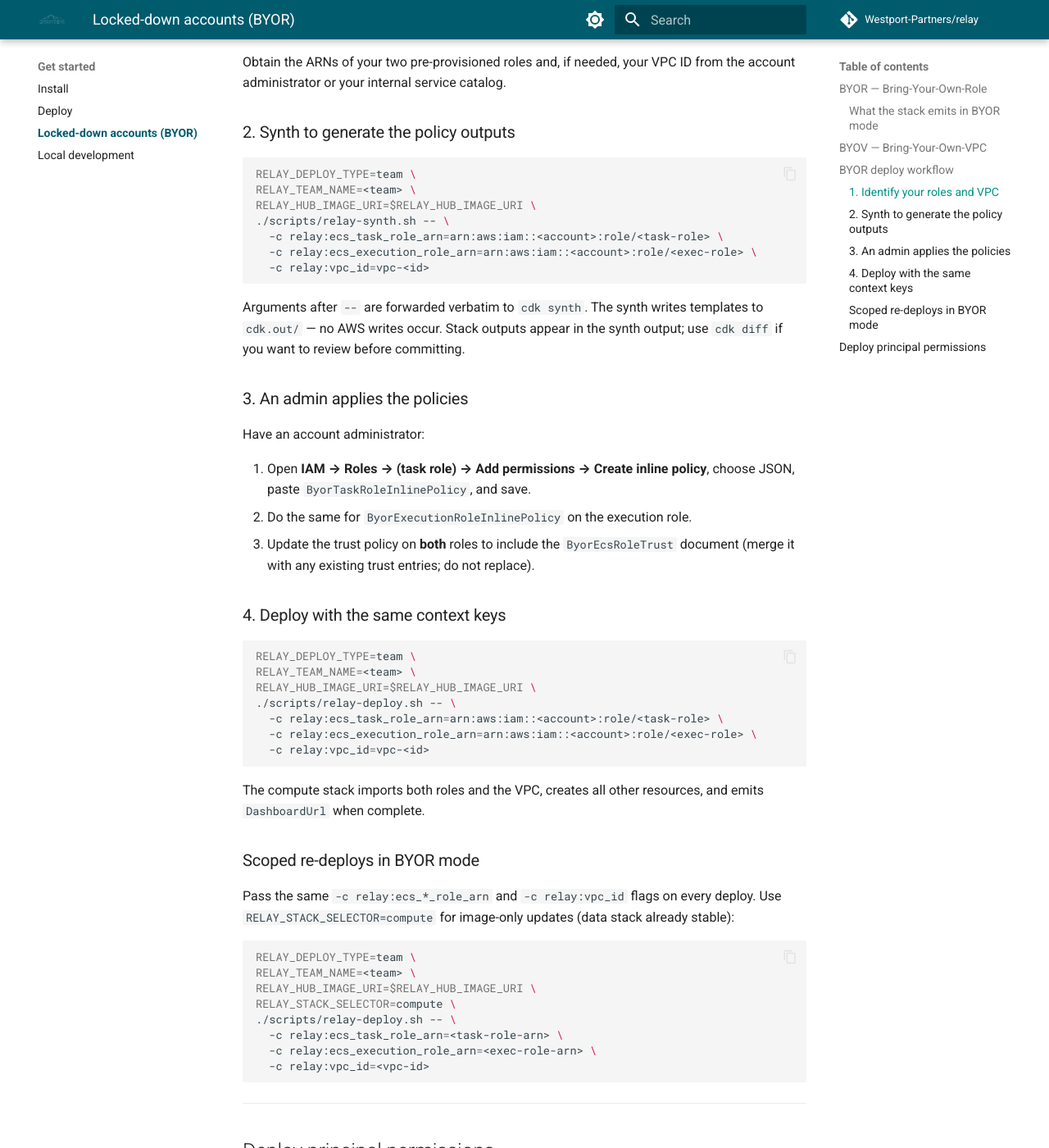
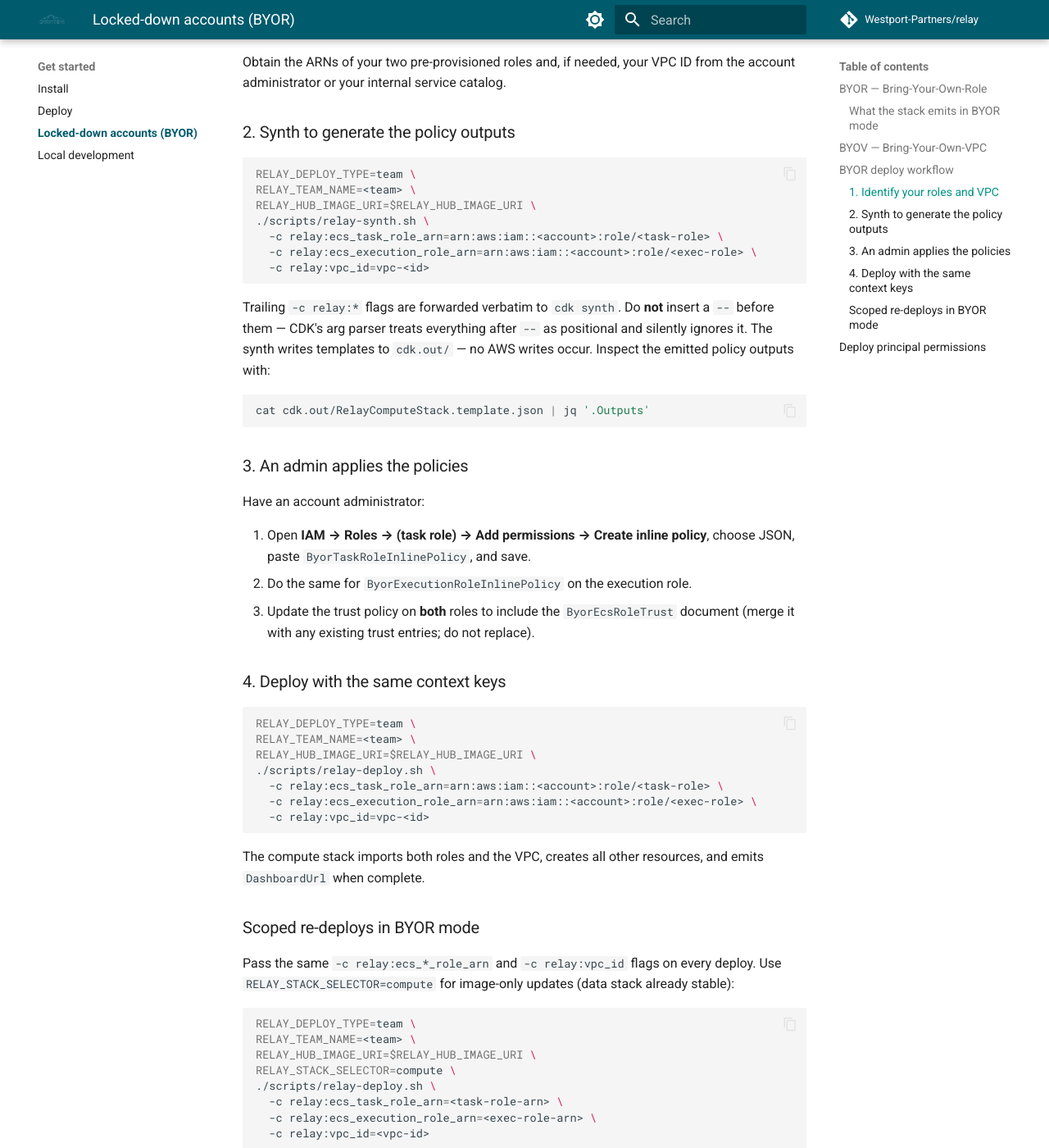
Before and after one commit to Westport-Partners/relay, an MkDocs documentation site: the page built from docs/byor.md, in a window 1280 px wide and 1400 px high, scrolled down 2650 px. Shown: the whole window at 82% size. Built offline with MkDocs 1.6.1 and Material for MkDocs 9.7.7, drawn with Linux system fonts in a browser that asks for light colours; comment, search, counter and statistics services are not loaded.

Commit message:
fix(deploy): forward BYOR context flags through synth scripts (#74) (#75)
relay-synth.sh and relay-deploy-direct.sh did not forward "$@" to
cdk synth, so BYOR/BYOV context flags (role ARNs, VPC id) documented
for locked-down accounts were silently dropped — the synthesized
template created a new IAM role and VPC instead of importing the
supplied ones.

Also remove the `--` separator from every documented BYOR command:
CDK's arg parser runs yargs with populate--=false, so anything after
`--` lands in positional args and context flags are ignored even once
forwarded (verified against the real aws-cdk CLI). This affected
relay-deploy.sh too, despite it already forwarding "$@".

Fix relay-verify.sh's synth gate to supply placeholder identity inputs
when unset — the dry-run synth is a validation step and must not block
developers/CI that lack deploy env vars.

Co-authored-by: Claude Opus 4.8 <noreply@anthropic.com>

````diff
--- a/docs/byor.md
+++ b/docs/byor.md
@@ -108,15 +108,20 @@ account administrator or your internal service catalog.
 RELAY_DEPLOY_TYPE=team \
 RELAY_TEAM_NAME=<team> \
 RELAY_HUB_IMAGE_URI=$RELAY_HUB_IMAGE_URI \
-./scripts/relay-synth.sh -- \
+./scripts/relay-synth.sh \
   -c relay:ecs_task_role_arn=arn:aws:iam::<account>:role/<task-role> \
   -c relay:ecs_execution_role_arn=arn:aws:iam::<account>:role/<exec-role> \
   -c relay:vpc_id=vpc-<id>
 ```
 
-Arguments after `--` are forwarded verbatim to `cdk synth`. The synth writes templates to
-`cdk.out/` — no AWS writes occur. Stack outputs appear in the synth output; use `cdk diff`
-if you want to review before committing.
+Trailing `-c relay:*` flags are forwarded verbatim to `cdk synth`. Do **not** insert a `--`
+before them — CDK's arg parser treats everything after `--` as positional and silently
+ignores it. The synth writes templates to `cdk.out/` — no AWS writes occur. Inspect the
+emitted policy outputs with:
+
+```bash
+cat cdk.out/RelayComputeStack.template.json | jq '.Outputs'
+```
 
 ### 3. An admin applies the policies
 
@@ -134,7 +139,7 @@ Have an account administrator:
 RELAY_DEPLOY_TYPE=team \
 RELAY_TEAM_NAME=<team> \
 RELAY_HUB_IMAGE_URI=$RELAY_HUB_IMAGE_URI \
-./scripts/relay-deploy.sh -- \
+./scripts/relay-deploy.sh \
   -c relay:ecs_task_role_arn=arn:aws:iam::<account>:role/<task-role> \
   -c relay:ecs_execution_role_arn=arn:aws:iam::<account>:role/<exec-role> \
   -c relay:vpc_id=vpc-<id>
@@ -153,7 +158,7 @@ RELAY_DEPLOY_TYPE=team \
 RELAY_TEAM_NAME=<team> \
 RELAY_HUB_IMAGE_URI=$RELAY_HUB_IMAGE_URI \
 RELAY_STACK_SELECTOR=compute \
-./scripts/relay-deploy.sh -- \
+./scripts/relay-deploy.sh \
   -c relay:ecs_task_role_arn=<task-role-arn> \
   -c relay:ecs_execution_role_arn=<exec-role-arn> \
   -c relay:vpc_id=<vpc-id>
````
Also changed, not shown: prompts/deploy-byor.md (+5 -5 lines), 3 other files.
